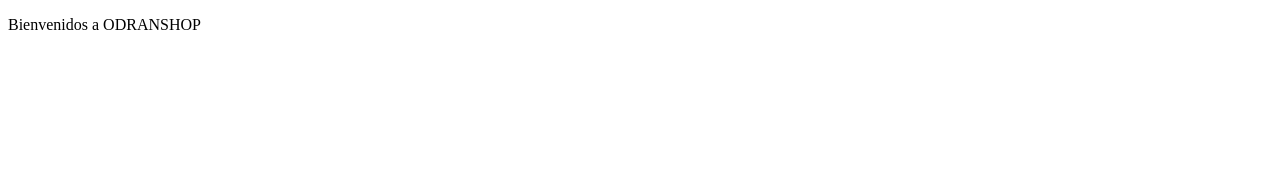
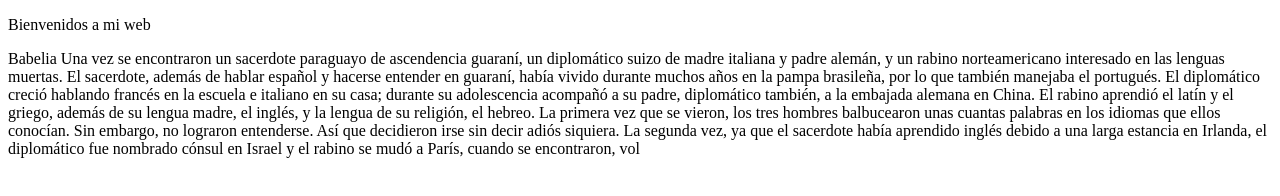
Before and after one commit to Odranoel-sudo/paginaweb, a plain HTML site: page index.html in a window 1280 px wide. Drawn offline with Linux system fonts and the light colour scheme.

Commit message:
Update index.html

```diff
--- a/index.html
+++ b/index.html
@@ -6,6 +6,10 @@
     <title>Document</title>
 </head>
 <body>
-    <p>Bienvenidos a ODRANSHOP</p>
+    <p>Bienvenidos a mi web</p>
+    <p>Babelia
+
+    Una vez se encontraron un sacerdote paraguayo de ascendencia guaraní, un diplomático suizo de madre italiana y padre alemán, y un rabino norteamericano interesado en las lenguas muertas. El sacerdote, además de hablar español y hacerse entender en guaraní, había vivido durante muchos años en la pampa brasileña, por lo que también manejaba el portugués. El diplomático creció hablando francés en la escuela e italiano en su casa; durante su adolescencia acompañó a su padre, diplomático también, a la embajada alemana en China. El rabino aprendió el latín y el griego, además de su lengua madre, el inglés, y la lengua de su religión, el hebreo. La primera vez que se vieron, los tres hombres balbucearon unas cuantas palabras en los idiomas que ellos conocían. Sin embargo, no lograron entenderse. Así que decidieron irse sin decir adiós siquiera. La segunda vez, ya que el sacerdote había aprendido inglés debido a una larga estancia en Irlanda, el diplomático fue nombrado cónsul en Israel y el rabino se mudó a París, cuando se encontraron, vol</p>
+
 </body>
 </html>
```
